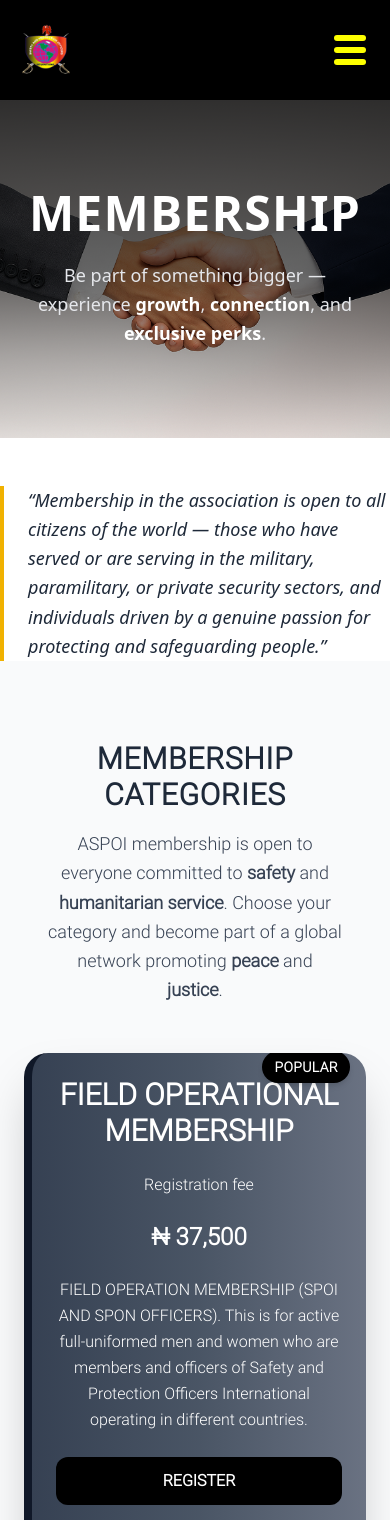
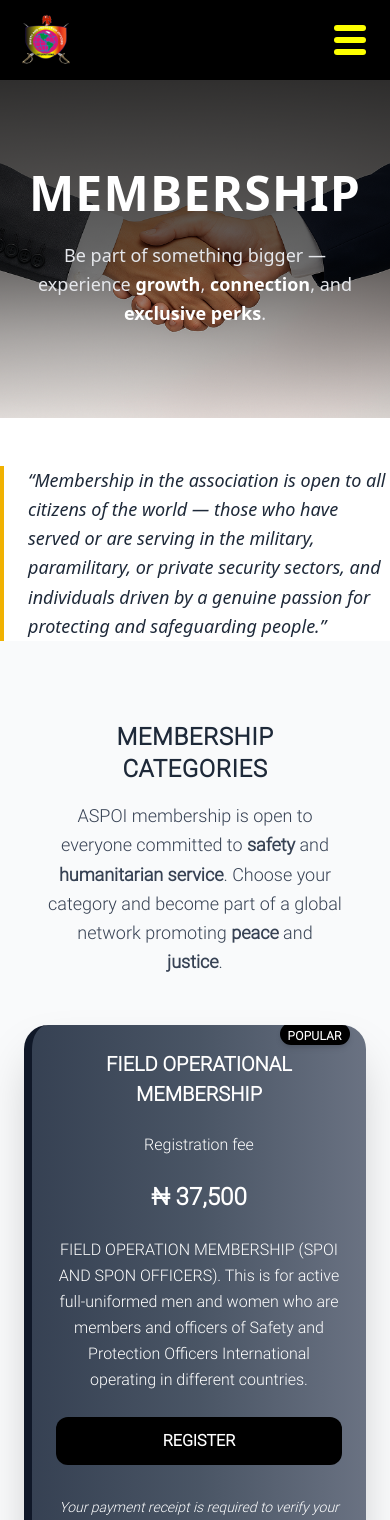
Before and after one commit to GideonDeon/aspoi, a React (Vite) app: page /membership in a window 390 px wide. Shown: the top 1520 px of the page. Built offline with nearby package versions, Linux system fonts and the light colour scheme.

Commit message:
production updates

```diff
--- a/src/PagesComponents/DSIBody.jsx
+++ b/src/PagesComponents/DSIBody.jsx
@@ -21,8 +21,7 @@
     }, 3000);
 
     return () => clearInterval(interval);
-  }),
-    [index];
+  }, [index]);
 
   const nextSlide = () => {
     setIndex((prev) => (prev + 1) % dsiOfficers.length);
--- a/src/components/PageNav.jsx
+++ b/src/components/PageNav.jsx
@@ -31,7 +31,7 @@
   };
 
   return (
-    <div className="flex items-center justify-between bg-black h-25 w-full px-5 lg:hidden relative">
+    <div className="flex items-center justify-between bg-black h-20 w-full px-5 lg:hidden relative">
       <img src="/images/aspoi-logo.png" alt="logo" className="w-13 h-13" />
 
       <div className="relative">
@@ -48,7 +48,7 @@
         />
 
         <ul
-          className="bg-black w-0 h-100 absolute top-16 -right-5
+          className="bg-black w-0 h-100 absolute top-13 -right-5
             peer-checked:w-[70vw]
             overflow-hidden transition-all duration-500 ease-in-out
             font-aldrich pl-4 pt-6 space-y-4
--- a/src/pages/Members.jsx
+++ b/src/pages/Members.jsx
@@ -94,15 +94,15 @@
         </div>
       </section>
 
-      <main className="max-w-5xl mx-auto p-6">
+      <main className="max-w-5xl mx-auto p-5">
         <div className="flex items-center justify-between mb-6">
-          <h2 className="text-2xl font-bold">Members Directory</h2>
+          <h2 className="text-2xl font-bold w-fit">Members</h2>
           <input
             type="text"
-            placeholder="Search by name, email, membership..."
+            placeholder="Search by name or membership"
             value={search}
             onChange={(e) => setSearch(e.target.value)}
-            className="border px-4 py-2 rounded-lg shadow-sm w-72 focus:ring-2 focus:ring-blue-500 outline-none"
+            className="border px-4 py-2 rounded-lg shadow-sm w-65 sm:w-72 focus:ring-2 focus:ring-blue-500 outline-none"
           />
         </div>
 
--- a/src/pages/Membership.jsx
+++ b/src/pages/Membership.jsx
@@ -113,7 +113,7 @@
       <main className="bg-gray-50 py-20 px-6 md:px-16 font-roboto text-gray-800">
         <div className="max-w-5xl mx-auto text-center">
           <div className="max-w-4xl mx-auto px-6 text-center">
-            <h2 className="text-3xl md:text-4xl font-extrabold mb-4 tracking-wide">
+            <h2 className="text-2xl md:text-4xl font-extrabold mb-4 tracking-wide">
               MEMBERSHIP CATEGORIES
             </h2>
             <p className="text-gray-700 text-lg md:text-xl mb-12 leading-relaxed">
@@ -134,11 +134,11 @@
               >
                 <div className="p-6 space-y-6 relative">
                   {card.popular && (
-                    <span className="absolute -top-0.5 right-4 bg-black text-white font-bold px-3 py-1.5 rounded-full text-sm shadow-md uppercase tracking-wide">
+                    <span className="absolute -top-0.5 right-4 bg-black text-white font-bold px-2 pt-1 rounded-full text-[12px] shadow-md uppercase tracking-wide">
                       Popular
                     </span>
                   )}
-                  <h3 className={`text-3xl font-extrabold ${card.textColor}`}>
+                  <h3 className={`text-[20px] font-extrabold ${card.textColor}`}>
                     {card.title}
                   </h3>
                   {card.period && (
```
